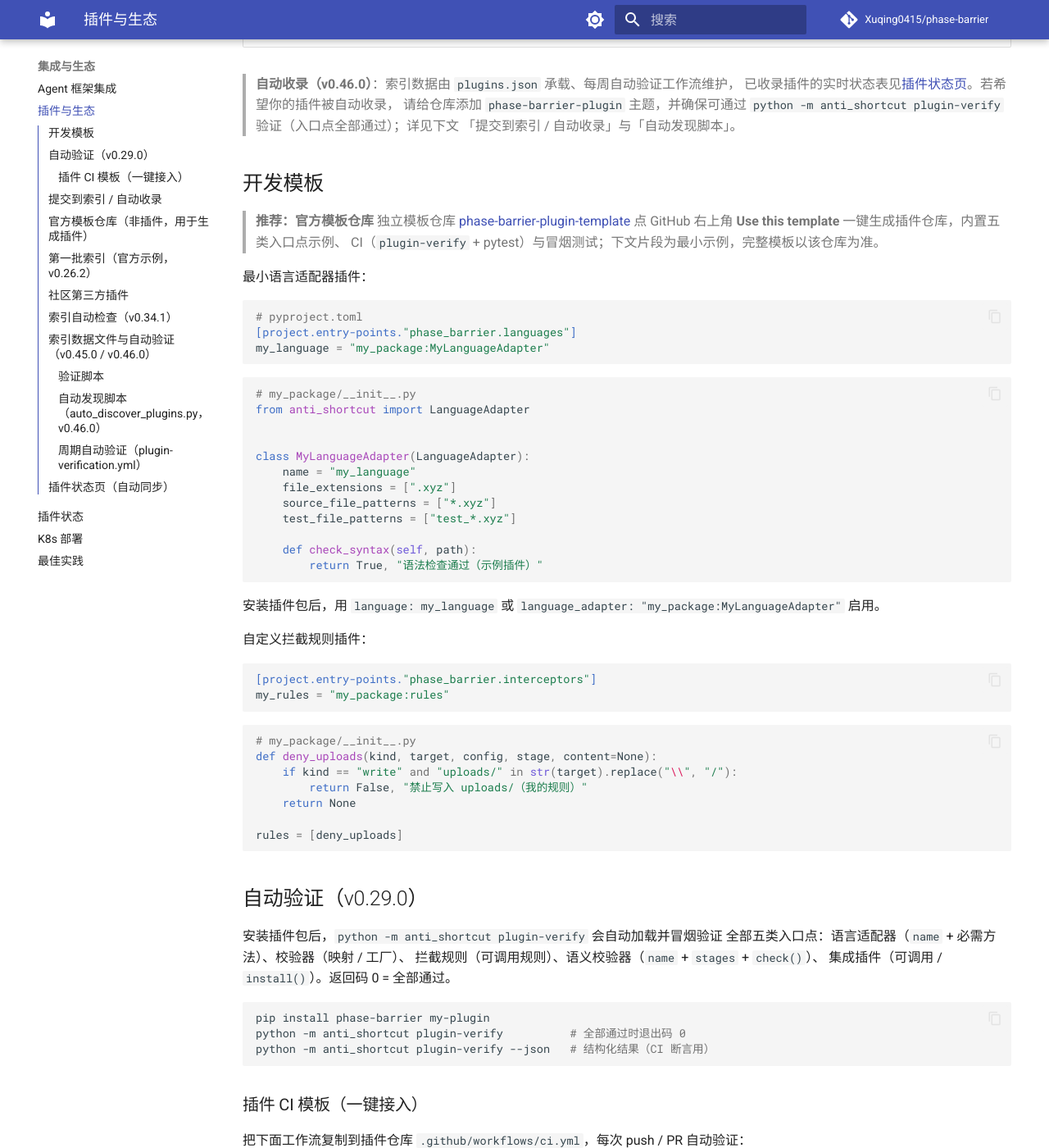
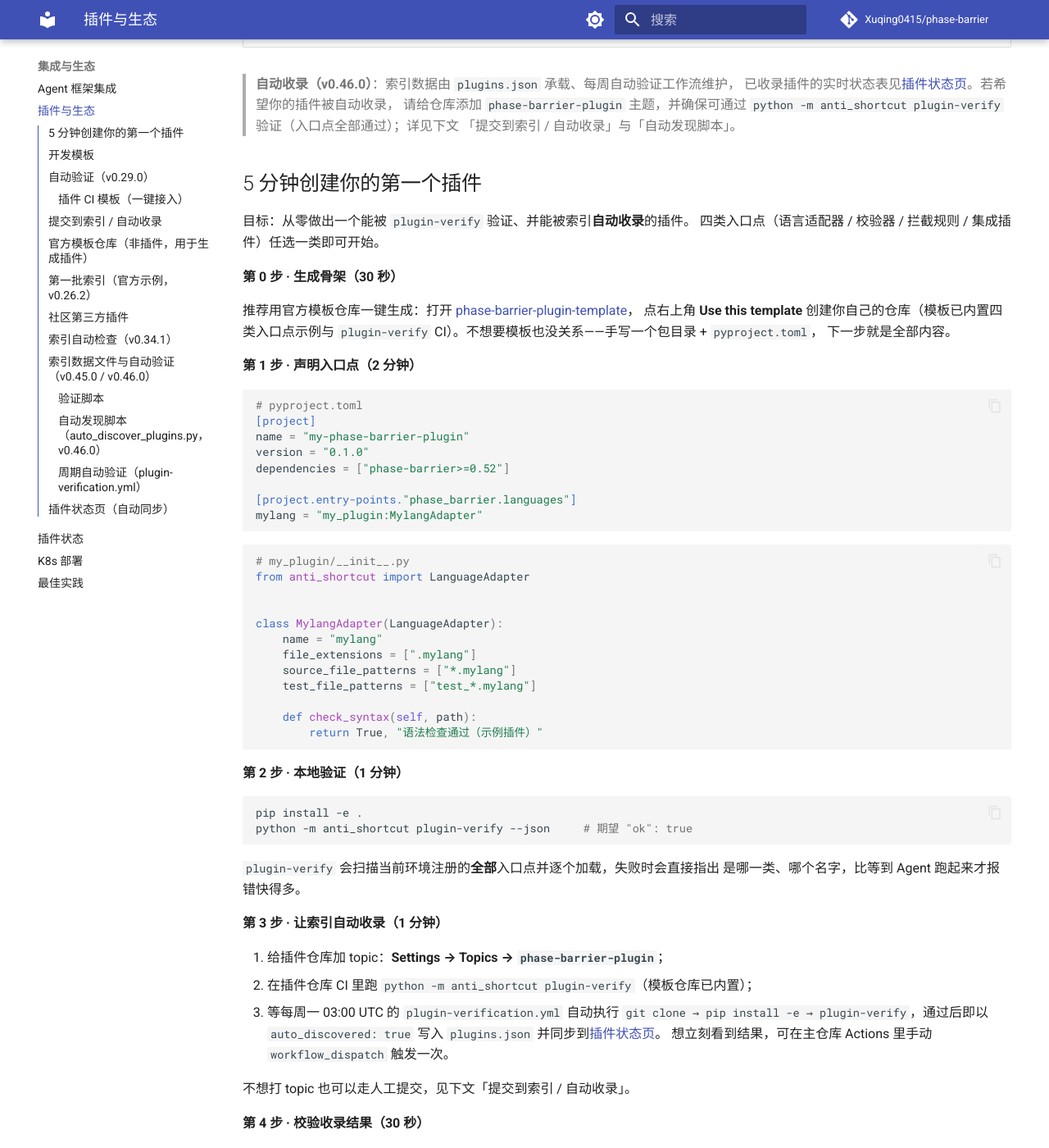
Before and after one commit to Xuqing0415/phase-barrier, an MkDocs documentation site: the page built from docs/plugins.md, in a window 1280 px wide and 1400 px high, scrolled down 526 px. Shown: the whole window at 82% size. Built offline with MkDocs 1.6.1 and Material for MkDocs 9.7.7, drawn with Linux system fonts in a browser that asks for light colours; comment, search, counter and statistics services are not loaded; some of the changed text lies outside the part shown.

Commit message:
docs(plugins): 5 分钟插件开发指南 + 种子插件仓库自动收录实证（v0.56.0）
C1: docs/plugins.md 新增「5 分钟创建你的第一个插件」四步教程（模板仓库 -> 入口点声明 -> plugin-verify -> 打 topic 自动收录 -> 增量刷新校验），README 插件机制条目补 topic 与模板仓库链接。

C3/B1: 种子插件仓库 Xuqing0415/phase-barrier-plugin-foo-adapter 已打 phase-barrier-plugin topic，被 plugin-verification.yml 自动收录（auto_discovered: true / status: passed），索引自动发现条目 1 -> 2。

B1 实证: 推送 ec2a992 -> 175b000 后触发 run 34477757527（success），两个脚本 exit code 0，机器人提交 f6279c3 将 last_commit_sha 刷新为 175b0002，闭环「上游新提交 -> 自动发现 -> 索引增量刷新」。

````diff
--- a/docs/plugins.md
+++ b/docs/plugins.md
@@ -15,6 +15,79 @@
 > 请给仓库添加 `phase-barrier-plugin` 主题，并确保可通过
 > `python -m anti_shortcut plugin-verify` 验证（入口点全部通过）；详见下文
 > 「提交到索引 / 自动收录」与「自动发现脚本」。
+
+## 5 分钟创建你的第一个插件
+
+目标：从零做出一个能被 `plugin-verify` 验证、并能被索引**自动收录**的插件。
+四类入口点（语言适配器 / 校验器 / 拦截规则 / 集成插件）任选一类即可开始。
+
+**第 0 步 · 生成骨架（30 秒）**
+
+推荐用官方模板仓库一键生成：打开
+[phase-barrier-plugin-template](https://github.com/Xuqing0415/phase-barrier-plugin-template)，
+点右上角 **Use this template** 创建你自己的仓库（模板已内置四类入口点示例与
+`plugin-verify` CI）。不想要模板也没关系——手写一个包目录 + `pyproject.toml`，
+下一步就是全部内容。
+
+**第 1 步 · 声明入口点（2 分钟）**
+
+```toml
+# pyproject.toml
+[project]
+name = "my-phase-barrier-plugin"
+version = "0.1.0"
+dependencies = ["phase-barrier>=0.52"]
+
+[project.entry-points."phase_barrier.languages"]
+mylang = "my_plugin:MylangAdapter"
+```
+
+```python
+# my_plugin/__init__.py
+from anti_shortcut import LanguageAdapter
+
+
+class MylangAdapter(LanguageAdapter):
+    name = "mylang"
+    file_extensions = [".mylang"]
+    source_file_patterns = ["*.mylang"]
+    test_file_patterns = ["test_*.mylang"]
+
+    def check_syntax(self, path):
+        return True, "语法检查通过（示例插件）"
+```
+
+**第 2 步 · 本地验证（1 分钟）**
+
+```bash
+pip install -e .
+python -m anti_shortcut plugin-verify --json     # 期望 "ok": true
+```
+
+`plugin-verify` 会扫描当前环境注册的**全部**入口点并逐个加载，失败时会直接指出
+是哪一类、哪个名字，比等到 Agent 跑起来才报错快得多。
+
+**第 3 步 · 让索引自动收录（1 分钟）**
+
+1. 给插件仓库加 topic：**Settings → Topics → `phase-barrier-plugin`**；
+2. 在插件仓库 CI 里跑 `python -m anti_shortcut plugin-verify`（模板仓库已内置）；
+3. 等每周一 03:00 UTC 的 `plugin-verification.yml` 自动执行
+   `git clone → pip install -e → plugin-verify`，通过后即以 `auto_discovered: true`
+   写入 `plugins.json` 并同步到[插件状态页](plugin-status.md)。
+   想立刻看到结果，可在主仓库 Actions 里手动 `workflow_dispatch` 触发一次。
+
+不想打 topic 也可以走人工提交，见下文「提交到索引 / 自动收录」。
+
+**第 4 步 · 校验收录结果（30 秒）**
+
+- `plugins.json` 中出现 `"name": "<owner>/<repo>"` 且 `"status": "passed"`；
+- [插件状态页](plugin-status.md) 的表格新增一行；
+- 之后每次向该仓库推新提交，下一个周期会用 `git ls-remote` 比对
+  `last_commit_sha` 做**增量刷新**（新增 / 变化的入口点也会同步）。
+
+> 收录没成功？失败原因会写进 `plugins.json` 的 `status: "failed"` 与发现报告
+> artifact（`plugin-discovery-report.json`）。常见原因：入口点名字写错、
+> `install` 目标与包名不一致、干净环境下 `pip install` 失败。
 
 ## 开发模板
 
@@ -149,6 +222,7 @@
 
 | 插件 | 类型 | 作者 | 说明 |
 |------|------|------|------|
+| [`Xuqing0415/phase-barrier-plugin-foo-adapter`](https://github.com/Xuqing0415/phase-barrier-plugin-foo-adapter) | `phase_barrier.languages` | 自动发现（种子插件，官方维护） | 独立仓库形态的 `.foo` 语言适配器，用于演示/验证「打 topic -> 自动收录 -> 增量刷新」全链路 |
 | （等待自动发现 / 人工提交） | | | 打 `phase-barrier-plugin` 主题或提 Issue，见「提交到索引 / 自动收录」 |
 
 ## 索引自动检查（v0.34.1）
@@ -252,12 +326,15 @@
 `plugin-check.yml` 继续保留，负责官方示例插件的固定断言；`plugins.json` 驱动的
 验证 + topic 自动发现是它的推广形态，第三方插件无需人工合并即可被周期收录
 （自动收录只校验入口点可用性）。
-> **成为第一个第三方插件（v0.48.0）**：目前索引中的自动收录条目为官方
-> 模板仓库；给真实插件仓库打上 `phase-barrier-plugin` topic 并通过插件 CI，
-> 即可成为第一个由社区贡献、每周自动验证的第三方条目（流程见上文「提交到
-> 索引 / 自动收录」）。
+> **端到端轮询实证（v0.56.0，实测）**：给插件仓库打上 `phase-barrier-plugin` topic
+> 并通过插件 CI，下一周期即被自动收录 —— 该链路已在真实仓库上闭环验证：
+> [`phase-barrier-plugin-foo-adapter`](https://github.com/Xuqing0415/phase-barrier-plugin-foo-adapter)
+> 被自动发现收录（`auto_discovered: true`、`status: passed`）；随后向其推送新提交
+> （`ec2a992` -> `175b000`）并触发 `plugin-verification.yml`（run `34477757527`，success），
+> 机器人提交把索引里的 `last_commit_sha` 刷新为 `175b0002`。全程无需人工介入，
+> 即「上游新提交 -> `git ls-remote` 比对 -> 重新 clone / 安装 / 验证 -> 写回索引」。
 >
-> 仓库内置了不依赖真实第三方的端到端演练：`tests/fixtures/plugin_alpha/`
+> 仓库另内置了不依赖真实第三方的端到端演练：`tests/fixtures/plugin_alpha/`
 > （模拟插件）+ `tests/test_auto_discover_e2e.py`（真实 git 仓库下验证
 > 发现 / 增量刷新 / 失败重试）。
 
````
Also changed, not shown: CHANGELOG.md (+16 -0 lines), README.md (+1 -1 lines).
